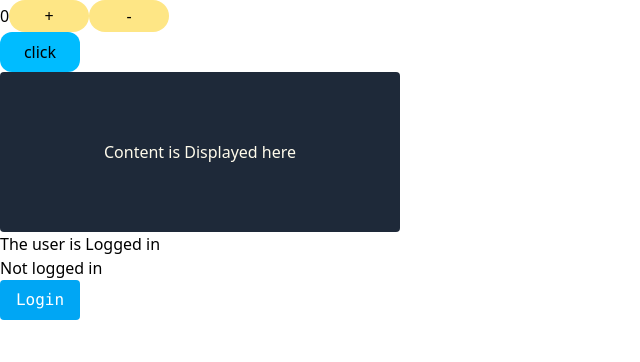
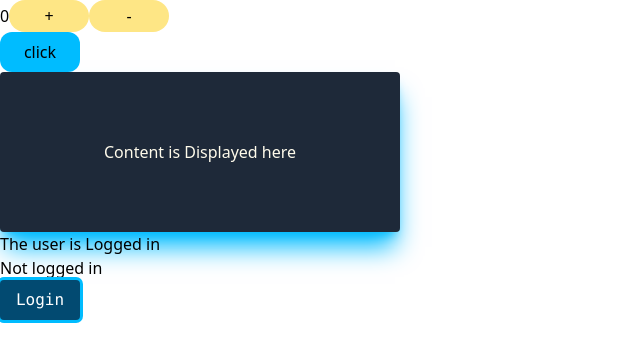
Before and after one commit to Maktoumali/Props-and-props-types-, a React (Vite) app in the folder tailwind-sample/: page / in a window 1280 px wide. Shown: the top 362 px of the page, without its empty margins (0-640 px from the left). Built offline with nearby package versions, Linux system fonts and the light colour scheme.

Commit message:
played around with properties like ring and box shadow in tailwind css

```diff
--- a/tailwind-sample/src/components/FunctionBased.jsx
+++ b/tailwind-sample/src/components/FunctionBased.jsx
@@ -16,7 +16,7 @@ const FunctionBased = () => {
         <div>
             {words && <div className='w-30 text-center bg-sky-300 transition-all delay-100 duration-150 ease-in'>{words}</div>}
             <button onClick={displayWord} className='w-20 bg-sky-400 h-10 rounded-xl'>click</button>
-            <div className='w-100 h-40 bg-gray-800 rounded-sm flex justify-evenly items-center transition duration-100  delay-10 ease-in hover:scale-120  '>
+            <div className='w-100 h-40 bg-gray-800 rounded-sm flex shadow-xl shadow-sky-400/100 justify-evenly items-center transition duration-200  delay-200 ease-in hover:scale-120  '>
                 {display ? (
                     <div className='text-amber-50'>{display}</div>
                 ) : (
@@ -24,15 +24,12 @@ const FunctionBased = () => {
                         <div className='w-25 h-40 bg-gray-800 flex items-center'>
                             <div className='w-15 h-15 rounded-4xl bg-gray-700'></div>
                         </div>
-
                         <div className='w-55 h-40 bg-gray-800 flex flex-col justify-evenly'>
                             <div class="h-2 rounded bg-gray-700"></div>
                             <div class="grid grid-cols-3 gap-4">
                                 <div class="col-span-2 h-2 rounded bg-gray-700"></div>
                                 <div class="col-span-1 h-2 rounded bg-gray-700"></div>
                             </div>
-
-
                         </div>
                     </div>
                 )
--- a/tailwind-sample/src/components/TernaryOperator.jsx
+++ b/tailwind-sample/src/components/TernaryOperator.jsx
@@ -12,7 +12,7 @@ const TernaryOperator = () => {
             ) :(
             <>
             <div>Not logged in </div>
-            <button onClick={()=> setIsloggedIn(true)} className='w-20 h-10 bg-sky-500 font-mono text-white rounded-sm tranistion duration-100 delay-200 ease hover:bg-sky-600 cursor-pointer '>Login</button>
+            <button onClick={()=> setIsloggedIn(true)} className='w-20 h-10 bg-sky-900 font-mono text-white rounded-sm tranistion duration-100 delay-200 ease ring-3 ring-sky-400 hover:bg-sky-950 cursor-pointer '>Login</button>
             </>
             )}
     </div>
```
